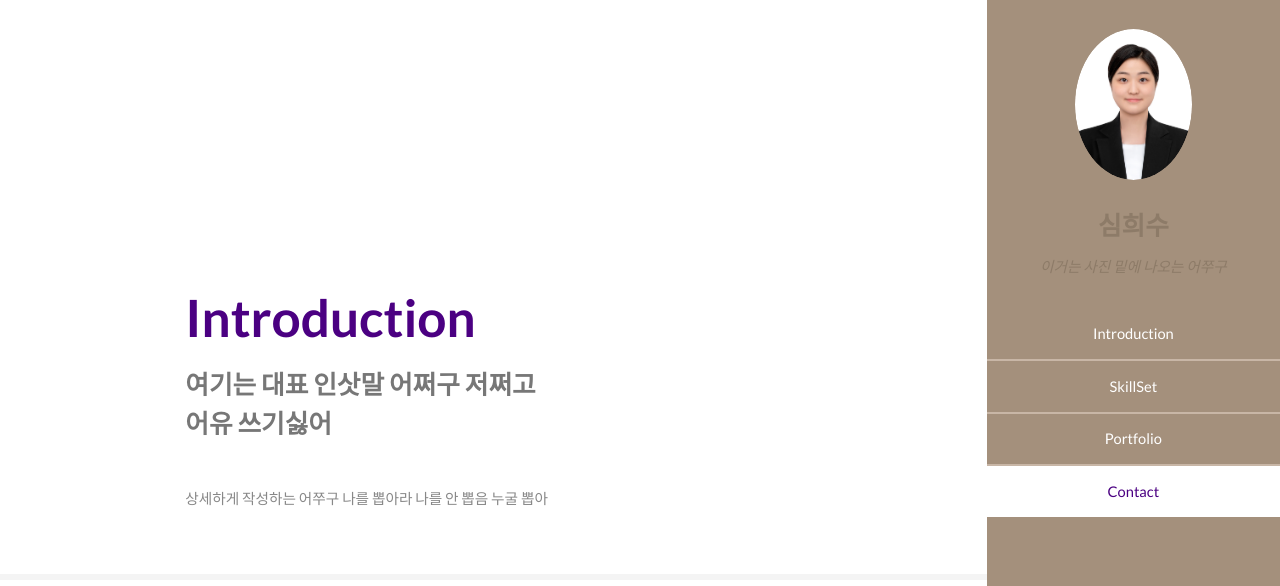
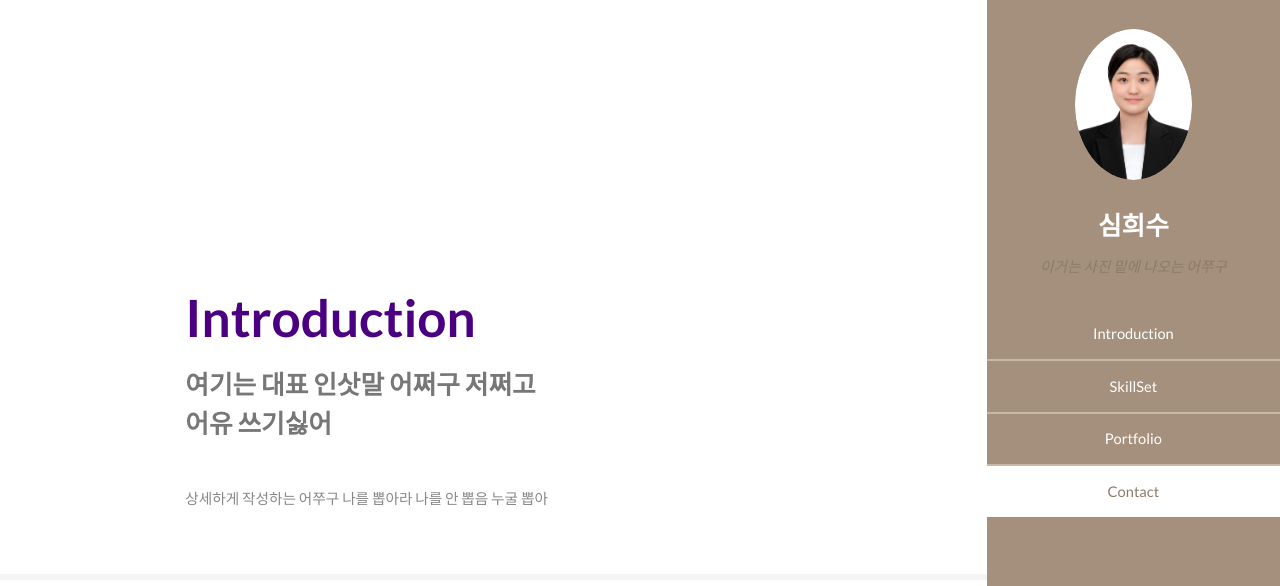
Before and after one commit to CHeessoo/CHeessoo.github.io, a Jekyll site: the page built from index.html, in a window 1280 px wide. Shown: the top 586 px of the page. Built offline with Jekyll 4.4.1, drawn with Linux system fonts in a browser that asks for light colours.

Commit message:
Update css

```diff
--- a/css/style.css
+++ b/css/style.css
@@ -943,19 +943,19 @@
 	}
 
 		#header h1, #header h2, #header h3, #header h4, #header h5, #header h6 {
-			color: #8D7B68;
+			color: #ffffff;
 		}
 
 			#header h1 a, #header h2 a, #header h3 a, #header h4 a, #header h5 a, #header h6 a {
-				color: #8D7B68;
+				color: #ffffff;
 			}
 
 		#header header p {
-			color: #8D7B68;
+			color: #ffffff;
 		}
 
 		#header a {
-			color: #8D7B68;
+			color: #ffffff;
 		}
 
 			#header a:hover {
@@ -1026,7 +1026,7 @@
 
 					#header > nav ul li a.active, #header > nav ul li .cc-active {
 						background: #fff;
-						color: #4B0082 !important;
+						color: #8D7B68 !important;
 					}
 
 				#header > nav ul li:first-child {
```
